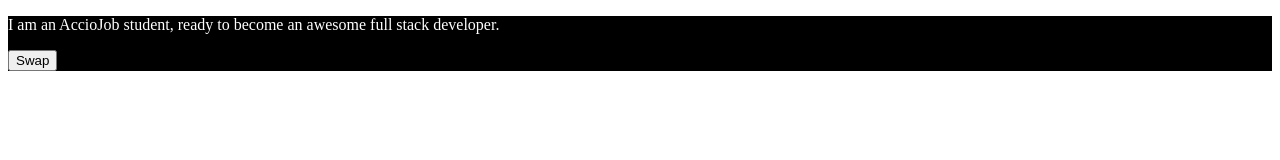
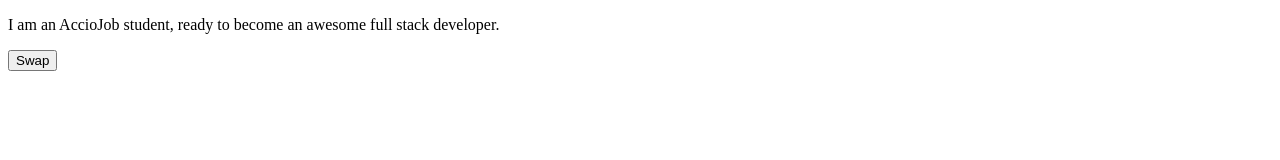
Before and after one commit to acciojob/dark-theme-Akanksha9678, a website: page main.html in a window 1280 px wide. Drawn offline with Linux system fonts and the light colour scheme.

Commit message:
created a submission

```diff
--- a/styles.css
+++ b/styles.css
@@ -1,10 +1,10 @@
 #app{
   height:90vh;
 }
-.night{
+/* .night{
   background-color: black;
   color:white;
-}
+} */
 
 #swap{
   outline:0;
```
